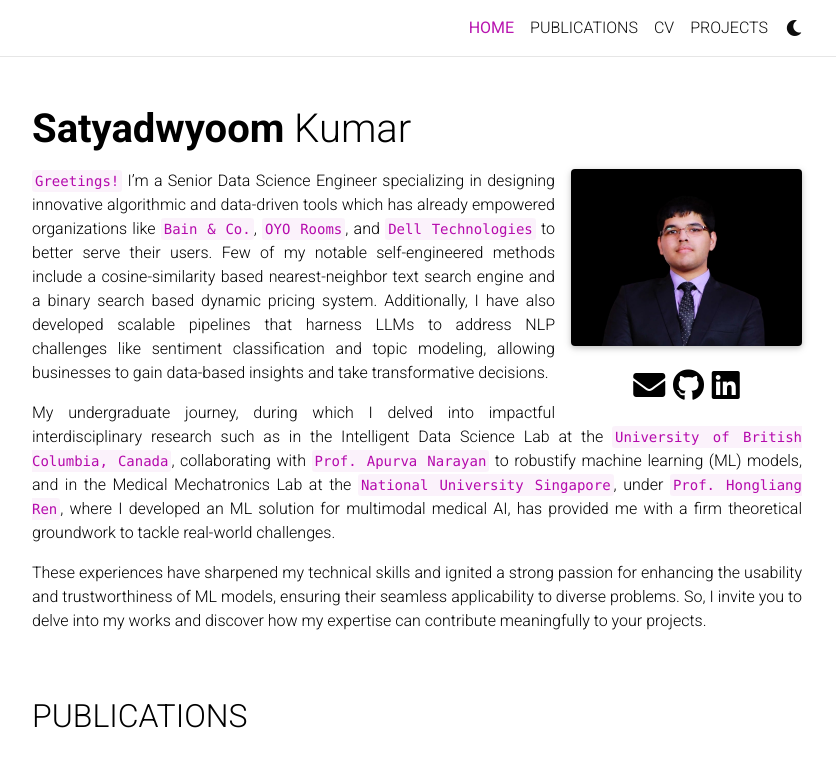
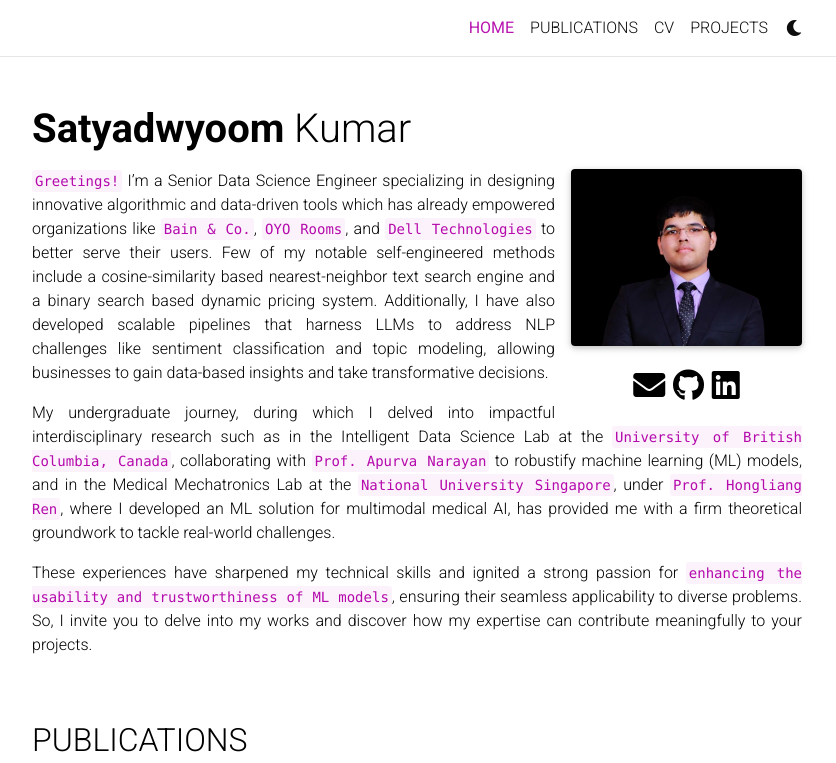
Before and after one commit to satyadwyoom/test_repo, a Jekyll site: the page built from _pages/about.md, in a window 1280 px wide and 961 px high, cut to the strip 0-763 px from the top of the window. Shown: the whole strip, without its empty margins (223-1059 px from the left). Built offline with Jekyll 4.4.1, drawn with Linux system fonts in a browser that asks for light colours; full-size pictures stand in for the smaller copies a plugin makes; comment, search, counter and statistics services are not loaded; a style sheet for code colours, icons or effects is not loaded.

```diff
--- a/_pages/about.md
+++ b/_pages/about.md
@@ -28,7 +28,7 @@ These experiences have sharpened my skills and ignited a passion to fathom the u
 
 My undergraduate journey, during which I delved into impactful interdisciplinary research such as in the Intelligent Data Science Lab at the [`University of British Columbia, Canada`](https://www.ubc.ca/), collaborating with [`Prof. Apurva Narayan`](https://a-narayan.github.io/team/) to robustify machine learning (ML) models, and in the Medical Mechatronics Lab at the [`National University Singapore`](https://www.nus.edu.sg/), under [`Prof. Hongliang Ren`](https://scholar.google.com/citations?user=rcF7N44AAAAJ&hl=en), where I developed an ML solution for multimodal medical AI, has provided me with a firm theoretical groundwork to tackle real-world challenges.
 
-These experiences have sharpened my technical skills and ignited a strong passion for enhancing the usability and trustworthiness of ML models, ensuring their seamless applicability to diverse problems. So, I invite you to delve into my works and discover how my expertise can contribute meaningfully to your projects.
+These experiences have sharpened my technical skills and ignited a strong passion for `enhancing the usability and trustworthiness of ML models`, ensuring their seamless applicability to diverse problems. So, I invite you to delve into my works and discover how my expertise can contribute meaningfully to your projects.
 
 
 <!-- My academic journey led me to the Intelligent Data Science Lab at the [`University of British Columbia, Canada`](https://www.ubc.ca/),  where I collaborated with [`Dr. Apurva Narayan`](https://a-narayan.github.io/team/). Simultaneously, I engaged in impactful research at the Medical Mechatronics Lab in the [`National University of Singapore`](https://www.nus.edu.sg/) under the guidance of [`Dr. Hongliang Ren`](https://scholar.google.com/citations?user=rcF7N44AAAAJ&hl=en). -->
```
